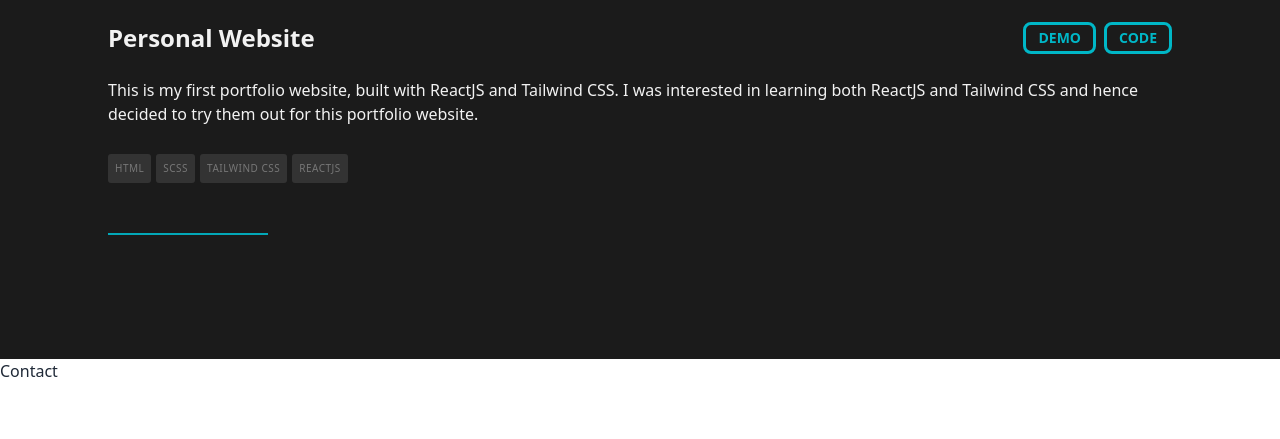
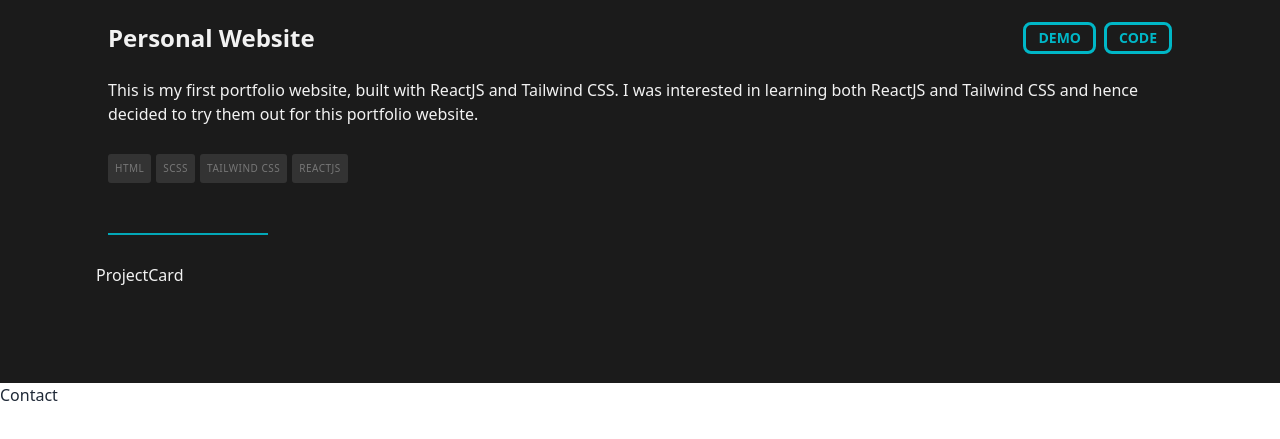
Before and after one commit to helen-tan/portfolio-site, a React (Create React App) app: page / in a window 1280 px wide. Shown: the part 6750-7189 px from the top of the page. Built offline with nearby package versions, Linux system fonts and the light colour scheme.

Commit message:
Created ProjectCard component

```diff
--- /dev/null
+++ b/src/components/cards/ProjectCard.jsx
@@ -0,0 +1,7 @@
+function ProjectCard() {
+  return(
+    <div>ProjectCard</div>
+  )
+}
+
+export default ProjectCard
--- a/src/pages/Portfolio.jsx
+++ b/src/pages/Portfolio.jsx
@@ -1,5 +1,6 @@
 import { useState } from 'react'
 import FeaturedCard from "../components/cards/FeaturedCard"
+import ProjectCard from '../components/cards/ProjectCard'
 import PortfolioData from "../data/PortfolioData"
 
 function Portfolio() {
@@ -16,6 +17,7 @@ function Portfolio() {
         })}
       </div>
 
+      <ProjectCard />
     </div>
   )
 }
```
